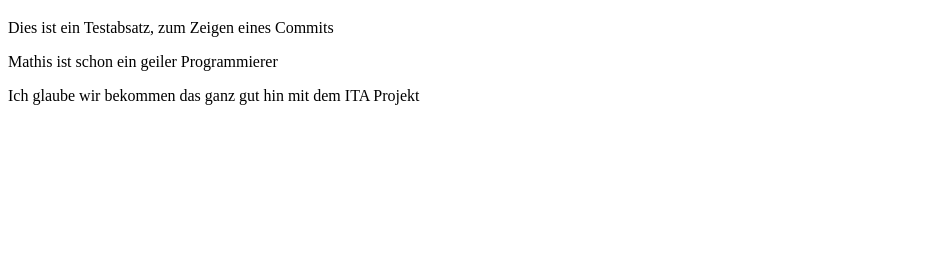
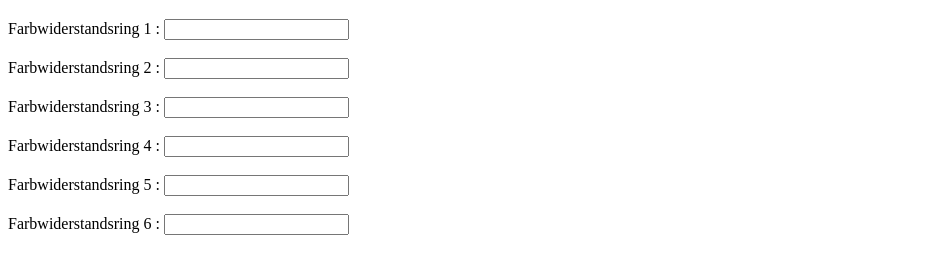
Before and after one commit to MathisTen/widerstandsrechner, a plain HTML site: page index.html in a window 1280 px wide. Shown: the part 61-334 px from the top of the page, without its empty margins (0-931 px from the left). Drawn offline with Linux system fonts and the light colour scheme.

Commit message:
Widerstandsfarbfelder eingepflegt

```diff
--- a/index.html
+++ b/index.html
@@ -12,15 +12,24 @@
 		Dies wird der Widerstandsrechner von Mathis, Tim und Holger
 	</h1>
 
-	<p>
-		Dies ist ein Testabsatz, zum Zeigen eines Commits
-	</p>
-	<p>
-		Mathis ist schon ein geiler Programmierer
-	</p>
-	<p>
-		Ich glaube wir bekommen das ganz gut hin mit dem ITA Projekt
-	</p>
+	<label for="name"> Farbwiderstandsring 1 	:</label>
+	<input type="text" id="name" name="name">	<br><br>
+
+	<label for="name"> Farbwiderstandsring 2	:</label>
+	<input type="text" id="name" name="name">	<br><br>
+
+	<label for="name"> Farbwiderstandsring 3	:</lable>
+	<input type="text" id="name" name="name">	<br><br>
+
+	<label for="name"> Farbwiderstandsring 4	:</lable>
+	<input type="text" id="name" name="name">	<br><br>
+
+	<label for="name"> Farbwiderstandsring 5	:</lable>
+	<input type="text" id="name" name="name">	<br><br>
+
+	<label for="name"> Farbwiderstandsring 6	:</lable>
+	<input type="text" id="name" name="name">	<br><br>
+
 
 	</body>
 </html>
```
